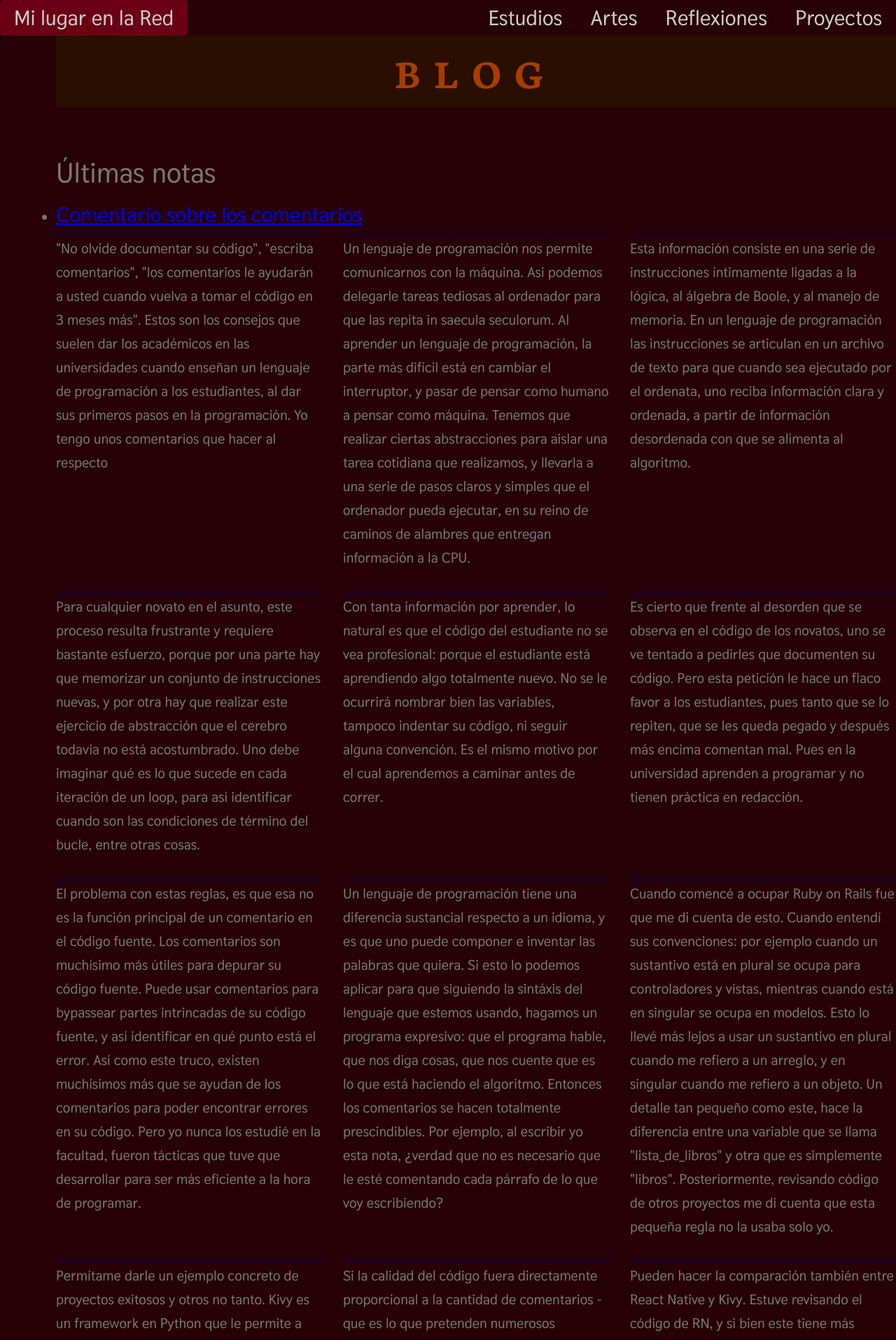
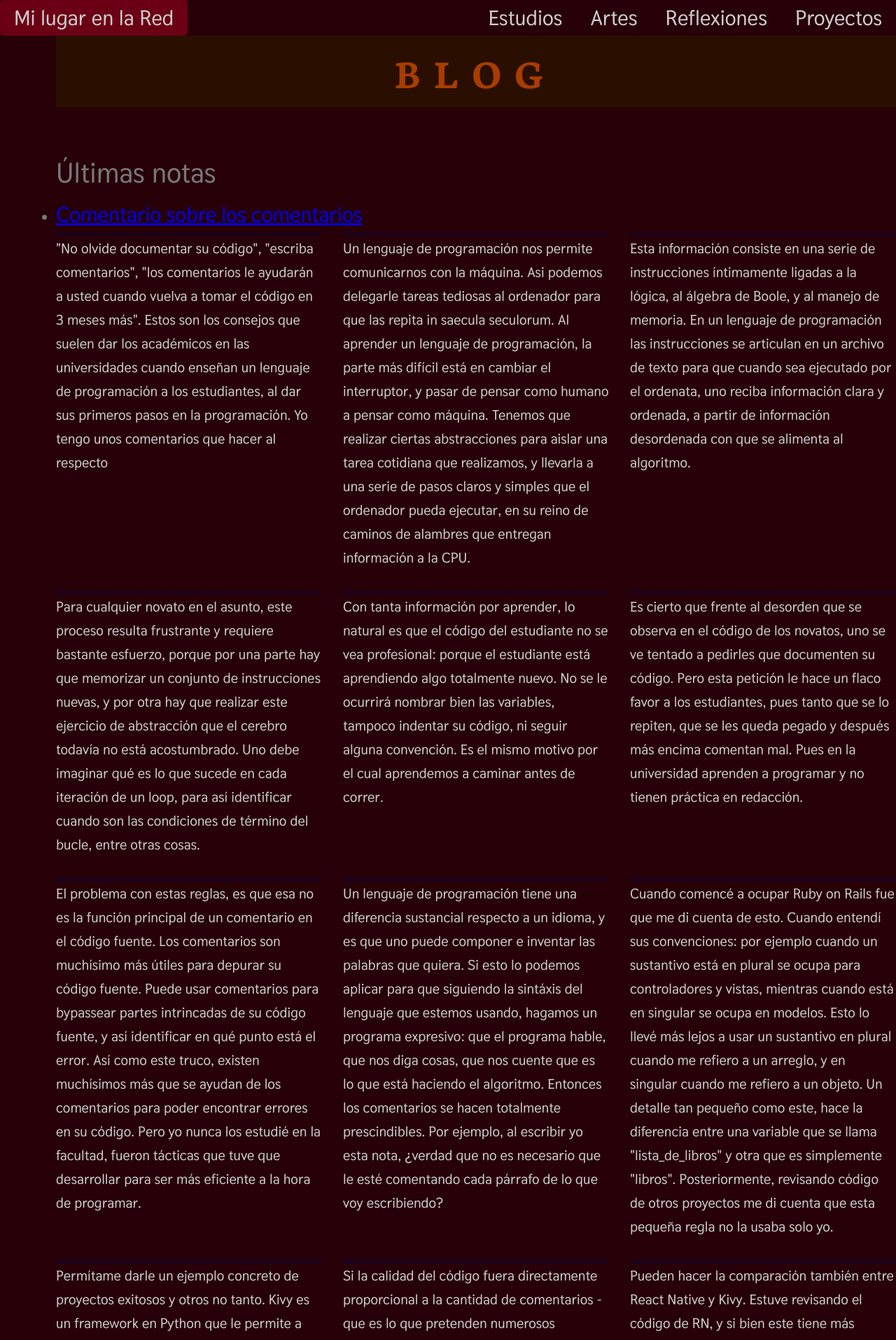
Before and after one commit to KarlHeitmann/karlheitmann_legacy, a Jekyll site: the page built from blog.html, in a window 1280 px wide. Shown: the top 1915 px of the page at 70% size. Built offline with Jekyll 4.4.1, drawn with Linux system fonts in a browser that asks for light colours.

Commit message:
dado un poco más de estilo

```diff
--- a/_sass/components/_post_article.scss
+++ b/_sass/components/_post_article.scss
@@ -3,6 +3,7 @@
 
   grid-template-columns: repeat(auto-fit, minmax(31rem, 1fr));
   grid-gap: 3rem;
+  color: var(--color-grey-light-4);
 
   & > div {
     border-top: 6px solid var(--color-tertiary-dark-2);
@@ -10,6 +11,19 @@
 
   & > p {
     border-top: 6px solid var(--color-tertiary-dark-2);
+    & > a {
+      &:link,
+      &:visited {
+        color: var(--color-secondary-light-2);
+      }
+      &:hover,
+      &:active {
+        color: var(--color-primary-light-2);
+      }
+    }
+    & > strong {
+      color: white;
+    }
   }
 
 }
```
